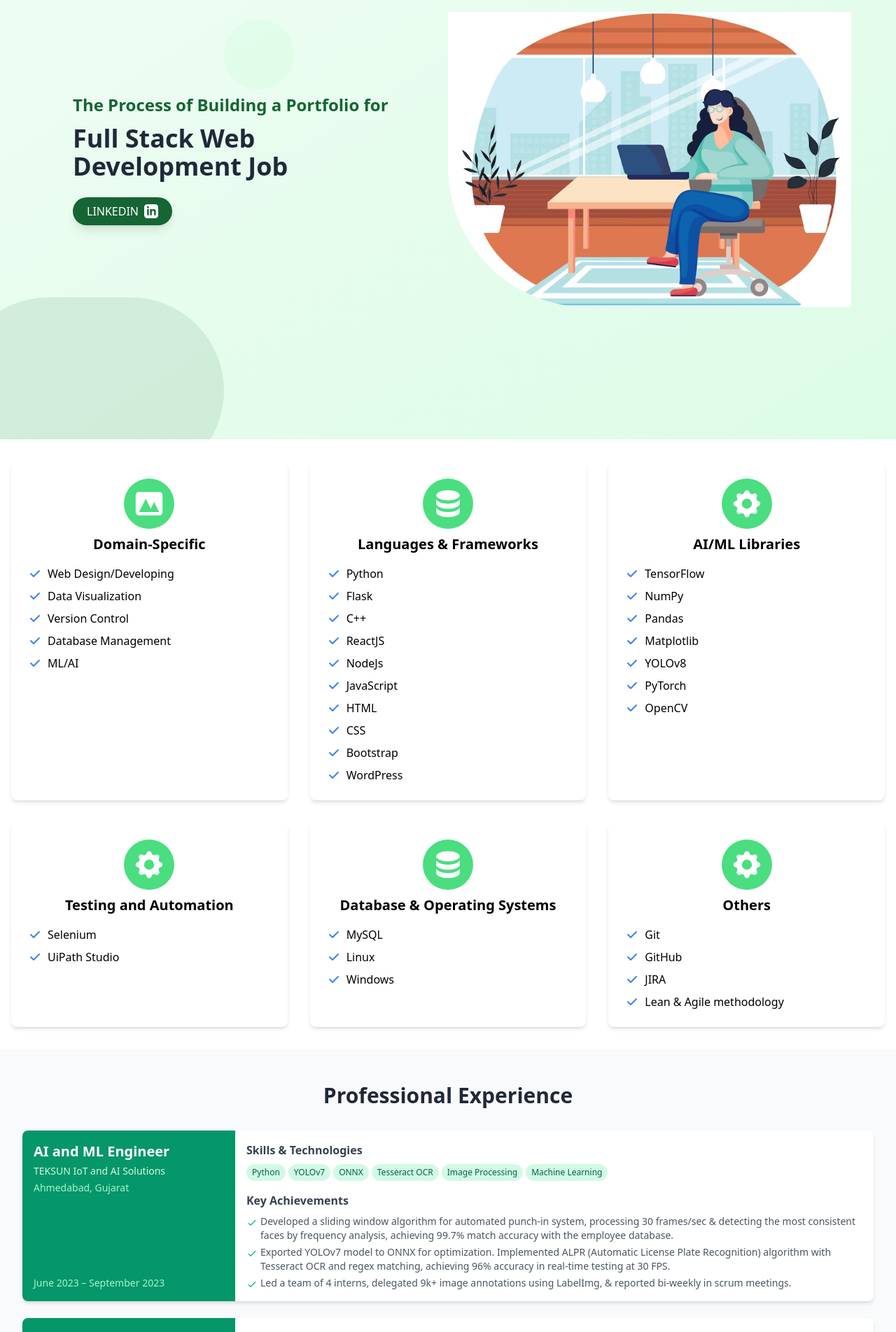
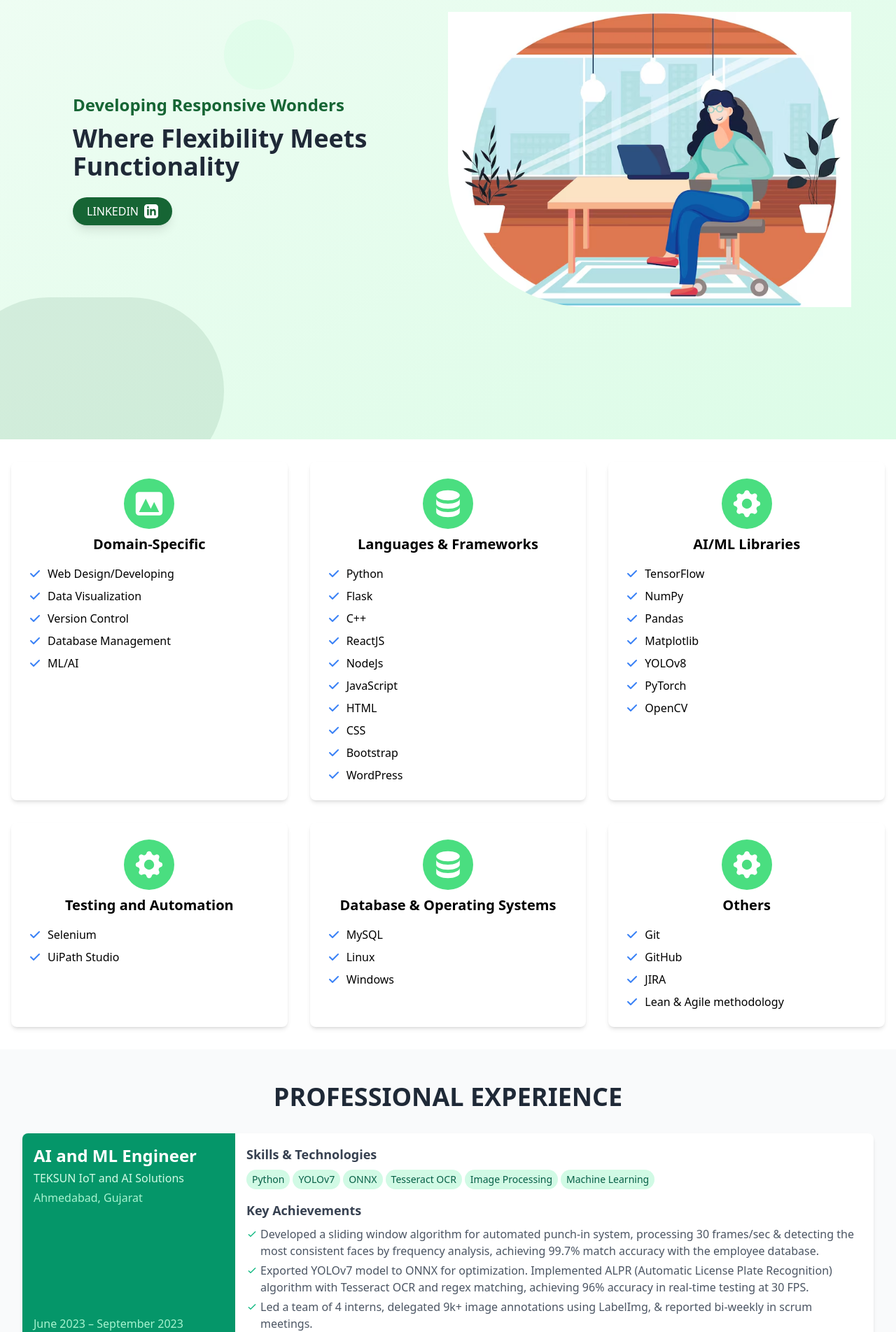
Before and after one commit to vive12345/MyPortfolio, a React (Vite) app: page / in a window 1280 px wide. Shown: the part 260-2164 px from the top of the page at 70% size. Built offline with nearby package versions, Linux system fonts and the light colour scheme.

Commit message:
Made The final front end design changes - fixing some issues as sticky menubar,issues with mobile navbar

```diff
--- a/src/Components/AboutMe.jsx
+++ b/src/Components/AboutMe.jsx
@@ -63,10 +63,10 @@ const PortfolioPage = () => {
         <div className="flex flex-col lg:flex-row items-center">
           <div className="lg:w-1/2 p-6 lg:p-10 z-10">
             <h2 className="text-green-800 text-xl lg:text-2xl font-semibold mb-3">
-              The Process of Building a Portfolio for
+            Developing Responsive Wonders
             </h2>
             <h1 id="about-me" className="text-3xl lg:text-4xl font-bold mb-6 text-gray-800">
-              Full Stack Web Development Job
+            Where Flexibility Meets Functionality
             </h1>
             <button
               onClick={handleLinkedInClick}
--- a/src/Components/ContactMe.jsx
+++ b/src/Components/ContactMe.jsx
@@ -81,7 +81,7 @@ const ContactForm = () => {
   };
 
   return (
-    <div className="bg-gray-900 text-white min-h-screen">
+    <div className="bg-gray-900 text-white">
       <div className="container mx-auto px-4 py-16">
         <div className="flex flex-col lg:flex-row justify-between">
           <div className="lg:w-1/2 mb-8 lg:mb-0">
@@ -120,7 +120,7 @@ const ContactForm = () => {
           </div>
         </div>
       </div>
-      <footer className="bg-gray-800 py-4 mt-16">
+      <footer className="bg-gray-800 py-4 mt-16 align-bottom">
         <div className="container mx-auto px-4 flex flex-col sm:flex-row justify-between items-center">
           <div className="flex space-x-4 mb-4 sm:mb-0">
             <a href="https://www.linkedin.com/in/vipsakamani/" target="_blank" rel="noopener noreferrer" className="text-green-500 hover:text-green-400"><i className="fab fa-linkedin-in"></i></a>
--- a/src/Components/Experience.jsx
+++ b/src/Components/Experience.jsx
@@ -115,35 +115,35 @@ const Experience = () => {
   return (
     <section className="bg-gray-50 py-12">
   <div className="container mx-auto px-4 sm:px-6 lg:px-8">
-        <h2 className="text-3xl font-bold text-gray-800 mb-8 text-center">Professional Experience</h2>
+    <h2 className="text-4xl font-bold text-gray-800 mb-8 text-center">PROFESSIONAL EXPERIENCE</h2>
     <div className="space-y-6">
       {experiences.map((exp, index) => (
         <div key={index} className="bg-white rounded-lg shadow-md overflow-hidden">
           <div className="md:flex">
             <div className="md:w-1/4 bg-emerald-600 p-4 text-white flex flex-col justify-between">
               <div>
-                    <h3 className="text-xl font-bold mb-1">{exp.title}</h3>
-                    <p className="text-emerald-100 text-sm mb-1">{exp.company}</p>
-                    <p className="text-sm text-emerald-200">{exp.location}</p>
+                <h3 className="text-2xl font-bold mb-1">{exp.title}</h3>
+                <p className="text-emerald-100 text-base mb-1">{exp.company}</p>
+                <p className="text-base text-emerald-200">{exp.location}</p>
               </div>
-                  <p className="text-sm text-emerald-200 mt-2">
+              <p className="text-base text-emerald-200 mt-2">
                 {exp.date}
               </p>
             </div>
             <div className="md:w-3/4 p-4">
               <div className="mb-4">
-                    <h4 className="text-md font-semibold text-gray-700 mb-2">Skills & Technologies</h4>
+                <h4 className="text-lg font-semibold text-gray-700 mb-2">Skills & Technologies</h4>
                 <div className="flex flex-wrap gap-1">
                   {exp.skills.map((skill, i) => (
-                        <span key={i} className="bg-emerald-100 text-emerald-800 px-2 py-1 rounded-full text-xs">
+                    <span key={i} className="bg-emerald-100 text-emerald-800 px-2 py-1 rounded-full text-sm">
                       {skill}
                     </span>
                   ))}
                 </div>
               </div>
               <div>
-                    <h4 className="text-md font-semibold text-gray-700 mb-2">Key Achievements</h4>
-                    <ul className="space-y-1 text-sm">
+                <h4 className="text-lg font-semibold text-gray-700 mb-2">Key Achievements</h4>
+                <ul className="space-y-1 text-base">
                   {exp.achievements.map((achievement, i) => (
                     <li key={i} className="flex items-start">
                       <svg className="w-4 h-4 text-emerald-500 mr-1 mt-1 flex-shrink-0" fill="none" stroke="currentColor" viewBox="0 0 24 24" xmlns="http://www.w3.org/2000/svg">
--- a/src/Components/NavBar.jsx
+++ b/src/Components/NavBar.jsx
@@ -113,18 +113,32 @@
 // }
 
 // export default StickyNavbar;
-import React, { useState, useEffect } from "react";
+
+
+import React, { useState, useEffect, useRef } from "react";
 import '@fortawesome/fontawesome-free/css/all.css';
 import Logo from '/public/assets/logo.svg';
 
 export function Navbar() {
   const [openNav, setOpenNav] = useState(false);
   const [isHeartFilled, setIsHeartFilled] = useState(false);
+  const navRef = useRef(null);
 
   useEffect(() => {
     const handleResize = () => window.innerWidth >= 960 && setOpenNav(false);
     window.addEventListener("resize", handleResize);
-    return () => window.removeEventListener("resize", handleResize);
+
+    const handleClickOutside = (event) => {
+      if (navRef.current && !navRef.current.contains(event.target)) {
+        setOpenNav(false);
+      }
+    };
+    document.addEventListener("mousedown", handleClickOutside);
+
+    return () => {
+      window.removeEventListener("resize", handleResize);
+      document.removeEventListener("mousedown", handleClickOutside);
+    };
   }, []);
 
   const navItems = [
@@ -137,11 +151,15 @@ export function Navbar() {
     { href: "#contact-me", label: "Contact Me" }
   ];
 
+  const handleNavItemClick = () => {
+    setOpenNav(false);
+  };
+
   const navList = (
     <ul className="mt-2 mb-4 flex flex-col gap-2 lg:mb-0 lg:mt-0 lg:flex-row lg:items-center lg:gap-6">
       {navItems.map((item) => (
         <li key={item.href} className="p-1 transition-colors hover:text-teal-600 font-medium text-right">
-          <a href={item.href} className="flex items-center">
+          <a href={item.href} className="flex items-center" onClick={handleNavItemClick}>
             {item.label}
           </a>
         </li>
@@ -150,7 +168,7 @@ export function Navbar() {
   );
 
   return (
-    <nav className="sticky top-0 z-10 bg-teal-700 text-black shadow-md">
+    <nav className="sticky top-0 z-20 bg-teal-700 text-black shadow-md" ref={navRef}>
       <div className="container mx-auto px-1 py-3">
         <div className="flex items-center justify-between">
           <a href="#" className="flex items-center space-x-2">
--- a/src/Components/Projects.jsx
+++ b/src/Components/Projects.jsx
@@ -105,7 +105,7 @@ const Projects = () => {
       title: "Stock Prediction Using Machine Learning",
       subtitle: "Predicting stock trends with advanced ML algorithms",
       description: "Developed a machine learning model to predict stock trends using various classification algorithms.",
-      image: "./assets/HealthProject.jpg", // You'll need to add this image
+      image: "assets/HealthProject.jpg", // You'll need to add this image
       features: [
         "Pre-processed Kaggle data and optimized datasets for model training",
         "Fine-tuned classification models for improved accuracy",
```
Lines whose indentation alone changed are shown as unchanged.
